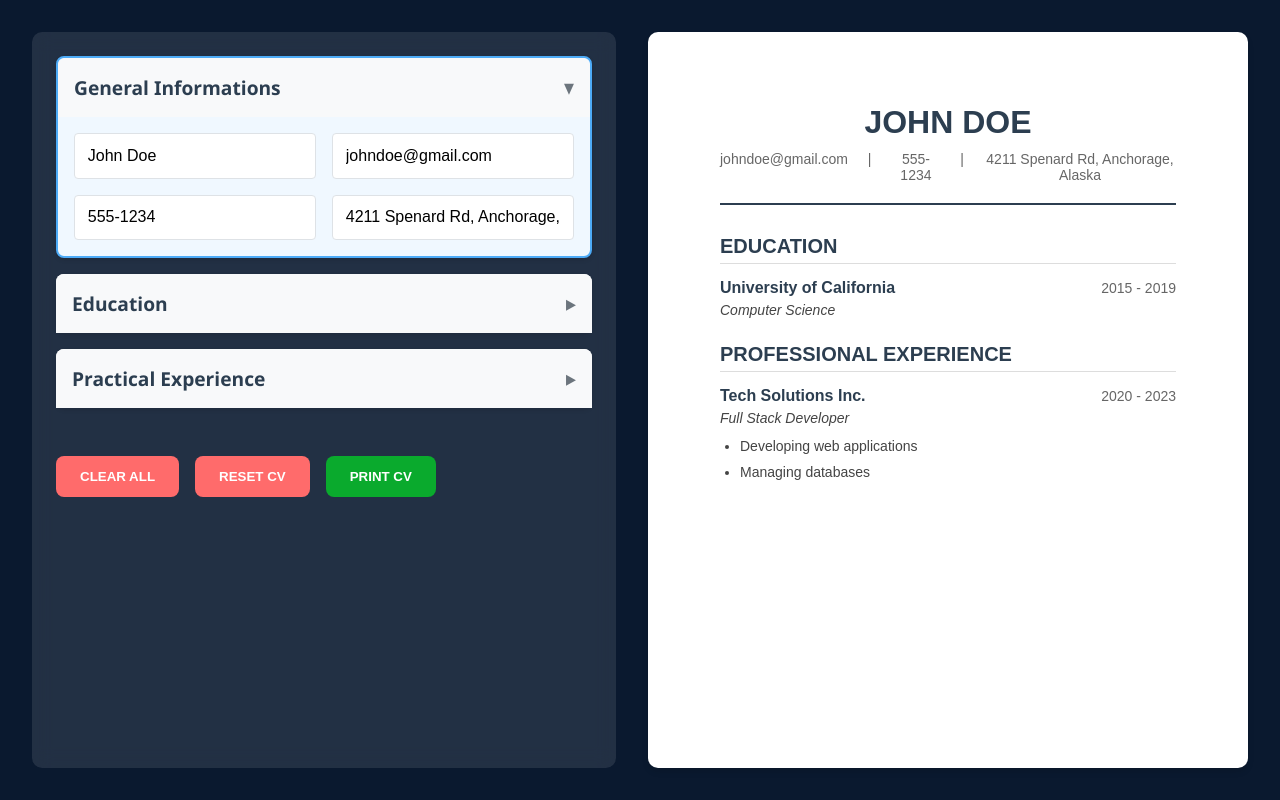
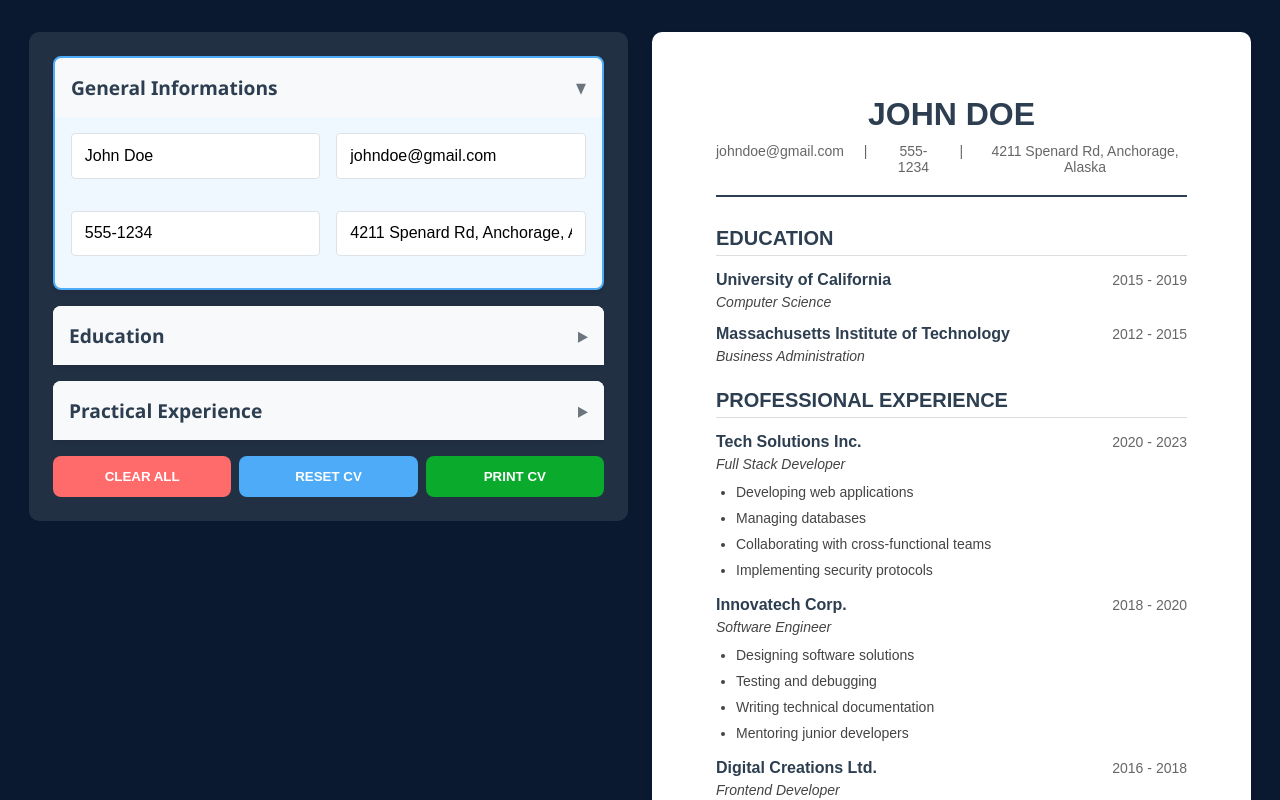
Before and after one commit to PierreGronnier/odin-cvApp, a React (Vite) app: page / in a window 1280 px wide. Shown: the top 800 px of the page. Built offline with nearby package versions, Linux system fonts and the light colour scheme.

Commit message:
add the possibility of add  multiple education or experience to the cv  and now you can delete each responsabilites that you now not just the last one + some css change

```diff
--- a/src/App.css
+++ b/src/App.css
@@ -1,14 +1,14 @@
 .App {
   display: flex;
-  justify-content: center;
-  padding: 2rem;
-  gap: 2rem;
-  flex-grow: 1;
+  flex-direction: column;
+  align-items: center;
+  padding: 1rem;
+  gap: 1.5rem;
 }
 
 .form-container {
-  flex: 1;
-  width: 50%;
+  width: 100%;
+  margin-top: 1rem;
   max-width: 700px;
   background-color: rgba(255, 255, 255, 0.1);
   border-radius: 10px;
@@ -17,49 +17,71 @@
 }
 
 .preview-container {
-  flex: 1;
-  width: 50%;
+  width: 100%;
   max-width: 700px;
   background-color: white;
   border-radius: 10px;
   box-shadow: 0 4px 6px rgba(0, 0, 0, 0.1);
-  padding: 2rem;
+  padding: 1.5rem;
   color: #333;
-  min-height: 90vh;
+  margin-top: 1rem;
 }
 
-.reset-button {
-  margin-top: 1.5rem;
+.main-button-container {
+  display: grid;
+  grid-template-columns: 1fr 1fr 1fr;
+  gap: 0.5rem;
+  margin-top: 1rem;
+}
+
+.clear-all-button,
+.reset-cv-button,
+.print-cv-button {
   padding: 0.8rem 1.5rem;
-  background-color: #ff6b6b;
-  color: white;
   font-weight: bold;
   border: none;
   border-radius: 8px;
+  cursor: pointer;
 }
 
-.reset-button:hover {
+.clear-all-button {
+  background-color: #ff6b6b;
+  color: white;
+}
+
+.clear-all-button:hover {
   background-color: #fa5252;
 }
 
-.print-button {
-  margin-top: 1.5rem;
-  padding: 0.8rem 1.5rem;
+.reset-cv-button {
+  background-color: #4dabf7;
+  color: white;
+}
+
+.reset-cv-button:hover {
+  background-color: #339af0;
+}
+
+.print-cv-button {
   background-color: #0aaa2d;
   color: white;
-  font-weight: bold;
-  border: none;
-  border-radius: 8px;
 }
 
-.print-button:hover {
+.print-cv-button:hover {
   background-color: #046419;
 }
 
-.button-flex {
-  display: flex;
-  gap: 1rem;
-  margin-top: 1.5rem;
+@media (min-width: 768px) {
+  .App {
+    flex-direction: row;
+    justify-content: center;
+    align-items: flex-start;
+  }
+
+  .form-container,
+  .preview-container {
+    width: 48%;
+  }
 }
 
 @media print {
--- a/src/App.jsx
+++ b/src/App.jsx
@@ -14,23 +14,63 @@ const App = () => {
       phone: "555-1234",
       address: "4211 Spenard Rd, Anchorage, Alaska",
     },
-    education: {
+    educations: [
+      {
         school: "University of California",
         study: "Computer Science",
-      date: "2015 - 2019",
+        startDate: "2015",
+        endDate: "2019",
       },
-    experience: {
+      {
+        school: "Massachusetts Institute of Technology",
+        study: "Business Administration",
+        startDate: "2012",
+        endDate: "2015",
+      },
+    ],
+    experiences: [
+      {
         company: "Tech Solutions Inc.",
         position: "Full Stack Developer",
-      responsibilities: ["Developing web applications", "Managing databases"],
+        responsibilities: [
+          "Developing web applications",
+          "Managing databases",
+          "Collaborating with cross-functional teams",
+          "Implementing security protocols",
+        ],
         from: "2020",
         to: "2023",
       },
+      {
+        company: "Innovatech Corp.",
+        position: "Software Engineer",
+        responsibilities: [
+          "Designing software solutions",
+          "Testing and debugging",
+          "Writing technical documentation",
+          "Mentoring junior developers",
+        ],
+        from: "2018",
+        to: "2020",
+      },
+      {
+        company: "Digital Creations Ltd.",
+        position: "Frontend Developer",
+        responsibilities: [
+          "Creating responsive web designs",
+          "Optimizing web performance",
+          "Working with UX/UI designers",
+          "Conducting code reviews",
+        ],
+        from: "2016",
+        to: "2018",
+      },
+    ],
   };
 
   const [info, setInfo] = useState(DEFAULT_INFO.general);
-  const [education, setEducation] = useState(DEFAULT_INFO.education);
-  const [experience, setExperience] = useState(DEFAULT_INFO.experience);
+  const [educations, setEducations] = useState(DEFAULT_INFO.educations);
+  const [experiences, setExperiences] = useState(DEFAULT_INFO.experiences);
   const [expandedSection, setExpandedSection] = useState("general");
   const [showModal, setShowModal] = useState(false);
   const [modalAction, setModalAction] = useState(null);
@@ -41,21 +81,17 @@ const App = () => {
 
   const resetAllData = () => {
     setInfo({ name: "", email: "", phone: "", address: "" });
-    setEducation({ school: "", study: "", date: "" });
-    setExperience({
-      company: "",
-      position: "",
-      responsibilities: [],
-      from: "",
-      to: "",
-    });
+    setEducations([{ school: "", study: "", startDate: "", endDate: "" }]);
+    setExperiences([
+      { company: "", position: "", responsibilities: [], from: "", to: "" },
+    ]);
     setShowModal(false);
   };
 
   const resetToDefaultData = () => {
     setInfo(DEFAULT_INFO.general);
-    setEducation(DEFAULT_INFO.education);
-    setExperience(DEFAULT_INFO.experience);
+    setEducations(DEFAULT_INFO.educations);
+    setExperiences(DEFAULT_INFO.experiences);
     setShowModal(false);
   };
 
@@ -82,36 +118,40 @@ const App = () => {
       <div className="form-container">
         <GeneralInfo
           info={info}
-          onInfoChange={setInfo}
+          setInfo={setInfo}
           isExpanded={expandedSection === "general"}
           toggleExpanded={() => toggleSection("general")}
         />
         <Education
-          education={education}
-          onEducationChange={setEducation}
+          educations={educations}
+          setEducations={setEducations}
           isExpanded={expandedSection === "education"}
           toggleExpanded={() => toggleSection("education")}
         />
         <PracticalExperience
-          experience={experience}
-          onExperienceChange={setExperience}
+          experiences={experiences}
+          setExperiences={setExperiences}
           isExpanded={expandedSection === "experience"}
           toggleExpanded={() => toggleSection("experience")}
         />
-        <div className="button-flex">
-          <button className="reset-button" onClick={handleClearAll}>
+        <div className="main-button-container">
+          <button className="clear-all-button" onClick={handleClearAll}>
             CLEAR ALL
           </button>
-          <button className="reset-button" onClick={handleResetCV}>
+          <button className="reset-cv-button" onClick={handleResetCV}>
             RESET CV
           </button>
-          <button className="print-button" onClick={() => window.print()}>
+          <button className="print-cv-button" onClick={() => window.print()}>
             PRINT CV
           </button>
         </div>
       </div>
       <div className="preview-container" id="cv-to-print">
-        <CVDisplay info={info} education={education} experience={experience} />
+        <CVDisplay
+          info={info}
+          educations={educations}
+          experiences={experiences}
+        />
       </div>
       {showModal && (
         <Modal
--- a/src/components/CVDisplay.jsx
+++ b/src/components/CVDisplay.jsx
@@ -1,7 +1,7 @@
 import React from "react";
 import "../styles/CVDisplay.css";
 
-const CVDisplay = ({ info, education, experience }) => {
+const CVDisplay = ({ info, educations, experiences }) => {
   return (
     <div className="cv-display">
       <header className="cv-header">
@@ -14,20 +14,25 @@ const CVDisplay = ({ info, education, experience }) => {
       <section className="cv-section">
         <h2>Education</h2>
         <div className="section-content">
-          <div className="entry">
+          {educations.map((education, index) => (
+            <div key={index} className="entry">
               <div className="entry-header">
                 <h3>{education.school}</h3>
-              <span className="date">{education.date}</span>
+                <span className="date">
+                  {education.startDate} - {education.endDate}
+                </span>
               </div>
               <p className="degree">{education.study}</p>
             </div>
+          ))}
         </div>
       </section>
 
       <section className="cv-section">
         <h2>Professional Experience</h2>
         <div className="section-content">
-          <div className="entry">
+          {experiences.map((experience, index) => (
+            <div key={index} className="entry">
               <div className="entry-header">
                 <h3>{experience.company}</h3>
                 <span className="date">
@@ -41,6 +46,7 @@ const CVDisplay = ({ info, education, experience }) => {
                 ))}
               </ul>
             </div>
+          ))}
         </div>
       </section>
     </div>
--- a/src/components/GeneralInfo.jsx
+++ b/src/components/GeneralInfo.jsx
@@ -1,14 +1,14 @@
 import React from "react";
 import "../styles/section.css";
 
-const GeneralInfo = ({ info, onInfoChange, isExpanded, toggleExpanded }) => {
+const GeneralInfo = ({ info, setInfo, isExpanded, toggleExpanded }) => {
   const handleChange = (e) => {
     const { name, value } = e.target;
     const newInfo = {
       ...info,
       [name]: value,
     };
-    onInfoChange(newInfo);
+    setInfo(newInfo);
   };
 
   return (
@@ -19,6 +19,7 @@ const GeneralInfo = ({ info, onInfoChange, isExpanded, toggleExpanded }) => {
       </div>
       {isExpanded && (
         <form>
+          <div className="input-row">
             <input
               type="text"
               name="name"
@@ -33,6 +34,8 @@ const GeneralInfo = ({ info, onInfoChange, isExpanded, toggleExpanded }) => {
               onChange={handleChange}
               placeholder="Email"
             />
+          </div>
+          <div className="input-row">
             <input
               type="tel"
               name="phone"
@@ -47,6 +50,7 @@ const GeneralInfo = ({ info, onInfoChange, isExpanded, toggleExpanded }) => {
               onChange={handleChange}
               placeholder="Address"
             />
+          </div>
         </form>
       )}
     </div>
--- a/src/components/PracticalExperience.jsx
+++ b/src/components/PracticalExperience.jsx
@@ -2,50 +2,63 @@ import React from "react";
 import "../styles/section.css";
 
 const PracticalExperience = ({
-  experience,
-  onExperienceChange,
+  experiences,
+  setExperiences,
   isExpanded,
   toggleExpanded,
 }) => {
-  const handleChange = (e) => {
+  const handleChange = (index, e) => {
     const { name, value } = e.target;
-    const newExperience = {
-      ...experience,
+    const newExperiences = [...experiences];
+    newExperiences[index] = {
+      ...newExperiences[index],
       [name]: value,
     };
-    onExperienceChange(newExperience);
+    setExperiences(newExperiences);
   };
 
-  const addResponsibility = () => {
-    if (experience.responsibilities.length < 4) {
-      const newResponsibilities = [...experience.responsibilities, ""];
-      const newExperience = {
-        ...experience,
-        responsibilities: newResponsibilities,
-      };
-      onExperienceChange(newExperience);
+  const addExperience = () => {
+    if (experiences.length < 4) {
+      setExperiences([
+        ...experiences,
+        {
+          company: "",
+          position: "",
+          responsibilities: [],
+          from: "",
+          to: "",
+        },
+      ]);
     }
   };
 
-  const removeLastResponsibility = () => {
-    if (experience.responsibilities.length > 0) {
-      const newResponsibilities = experience.responsibilities.slice(0, -1);
-      const newExperience = {
-        ...experience,
-        responsibilities: newResponsibilities,
-      };
-      onExperienceChange(newExperience);
+  const removeExperience = () => {
+    if (experiences.length > 1) {
+      const newExperiences = experiences.slice(0, -1);
+      setExperiences(newExperiences);
     }
   };
 
-  const handleResponsibilityChange = (index, value) => {
-    const newResponsibilities = [...experience.responsibilities];
-    newResponsibilities[index] = value;
-    const newExperience = {
-      ...experience,
-      responsibilities: newResponsibilities,
+  const addResponsibility = (expIndex) => {
+    if (experiences[expIndex].responsibilities.length < 4) {
+      const newExperiences = [...experiences];
+      newExperiences[expIndex].responsibilities.push("");
+      setExperiences(newExperiences);
+    }
   };
-    onExperienceChange(newExperience);
+
+  const removeResponsibility = (expIndex, respIndex) => {
+    const newExperiences = [...experiences];
+    newExperiences[expIndex].responsibilities = newExperiences[
+      expIndex
+    ].responsibilities.filter((_, i) => i !== respIndex);
+    setExperiences(newExperiences);
+  };
+
+  const handleResponsibilityChange = (expIndex, respIndex, value) => {
+    const newExperiences = [...experiences];
+    newExperiences[expIndex].responsibilities[respIndex] = value;
+    setExperiences(newExperiences);
   };
 
   return (
@@ -56,60 +69,103 @@ const PracticalExperience = ({
       </div>
       {isExpanded && (
         <form>
+          {experiences.map((experience, expIndex) => (
+            <div key={expIndex} className="experience-entry">
+              <h4>Experience #{expIndex + 1}</h4>
+              <div className="input-row">
                 <input
                   type="text"
                   name="company"
                   value={experience.company}
-            onChange={handleChange}
+                  onChange={(e) => handleChange(expIndex, e)}
                   placeholder="Company"
                 />
                 <input
                   type="text"
                   name="position"
                   value={experience.position}
-            onChange={handleChange}
+                  onChange={(e) => handleChange(expIndex, e)}
                   placeholder="Position"
                 />
+              </div>
+              <div className="input-row">
                 <input
                   type="text"
                   name="from"
                   value={experience.from}
-            onChange={handleChange}
+                  onChange={(e) => handleChange(expIndex, e)}
                   placeholder="Start date"
                 />
                 <input
                   type="text"
                   name="to"
                   value={experience.to}
-            onChange={handleChange}
+                  onChange={(e) => handleChange(expIndex, e)}
                   placeholder="End date"
                 />
-          {experience.responsibilities.map((responsibility, index) => (
+              </div>
+
+              <div className="responsibilities-container">
+                <h5>Responsibilities:</h5>
+                {experience.responsibilities.map(
+                  (responsibility, respIndex) => (
+                    <div key={respIndex} className="responsibility-item">
                       <input
-              key={index}
                         type="text"
                         value={responsibility}
                         onChange={(e) =>
-                handleResponsibilityChange(index, e.target.value)
+                          handleResponsibilityChange(
+                            expIndex,
+                            respIndex,
+                            e.target.value
+                          )
                         }
-              placeholder={`Responsibility ${index + 1}`}
+                        placeholder={`Responsibility ${respIndex + 1}`}
                       />
+                      <button
+                        type="button"
+                        className="remove-small-button"
+                        onClick={() =>
+                          removeResponsibility(expIndex, respIndex)
+                        }
+                      >
+                        ×
+                      </button>
+                    </div>
+                  )
+                )}
+                {experience.responsibilities.length < 4 && (
+                  <button
+                    type="button"
+                    className="add-small-button"
+                    onClick={() => addResponsibility(expIndex)}
+                  >
+                    Add Responsibility
+                  </button>
+                )}
+              </div>
+            </div>
           ))}
+
           <div className="button-container">
+            {experiences.length < 4 && (
               <button
                 type="button"
                 className="add-button"
-              onClick={addResponsibility}
+                onClick={addExperience}
               >
-              Add Responsibility (max 4)
+                Add Experience (max 4)
               </button>
+            )}
+            {experiences.length > 1 && (
               <button
                 type="button"
                 className="remove-button"
-              onClick={removeLastResponsibility}
+                onClick={removeExperience}
               >
-              Remove Last Responsibility
+                Remove Last Experience
               </button>
+            )}
           </div>
         </form>
       )}
--- a/src/styles/section.css
+++ b/src/styles/section.css
@@ -35,7 +35,17 @@ form {
   padding: 1rem;
   display: grid;
   gap: 1rem;
-  grid-template-columns: repeat(2, 1fr);
+}
+
+.input-row {
+  display: grid;
+  grid-template-columns: 1fr 1fr;
+  gap: 1rem;
+  margin-bottom: 1rem;
+}
+
+.input-row input {
+  width: 100%;
 }
 
 input {
@@ -51,11 +61,24 @@ input:focus {
   box-shadow: 0 0 0 3px rgba(77, 171, 247, 0.2);
 }
 
+.education-entry,
+.experience-entry {
+  border-bottom: 1px solid #dee2e6;
+  padding-bottom: 1rem;
+  margin-bottom: 1rem;
+}
+
+.education-entry:last-child,
+.experience-entry:last-child {
+  border-bottom: none;
+  padding-bottom: 0;
+  margin-bottom: 0;
+}
+
 .button-container {
-  grid-column: span 2;
   display: grid;
-  grid-template-columns: 1fr 1fr;
   gap: 1rem;
+  margin-top: 1rem;
 }
 
 .add-button,
@@ -65,6 +88,7 @@ input:focus {
   border-radius: 4px;
   font-size: 1rem;
   cursor: pointer;
+  width: 100%;
 }
 
 .add-button {
@@ -89,3 +113,50 @@ input:focus {
   border: 2px solid #4dabf7;
   background-color: #f0f8ff;
 }
+
+.responsibilities-container {
+  margin-top: 1rem;
+}
+
+.responsibility-item {
+  display: flex;
+  margin-bottom: 0.5rem;
+}
+
+.responsibility-item input {
+  flex: 1;
+  margin-right: 0.5rem;
+}
+
+.add-small-button,
+.remove-small-button {
+  padding: 0.3rem 0.6rem;
+  border: none;
+  border-radius: 4px;
+  font-size: 0.9rem;
+  cursor: pointer;
+}
+
+.add-small-button {
+  background-color: #0aaa2d;
+  color: white;
+}
+
+.add-small-button:hover {
+  background-color: #046419;
+}
+
+.remove-small-button {
+  background-color: #ff6b6b;
+  color: white;
+  margin-left: 0.5rem;
+}
+
+.remove-small-button:hover {
+  background-color: #fa5252;
+}
+
+.education-entry h4,
+.experience-entry h4 {
+  color: black;
+}
```
Also changed, not shown: src/components/Education.jsx (+65 -12 lines), src/styles/CVDisplay.css (+0 -16 lines). Lines whose indentation alone changed are shown as unchanged.
